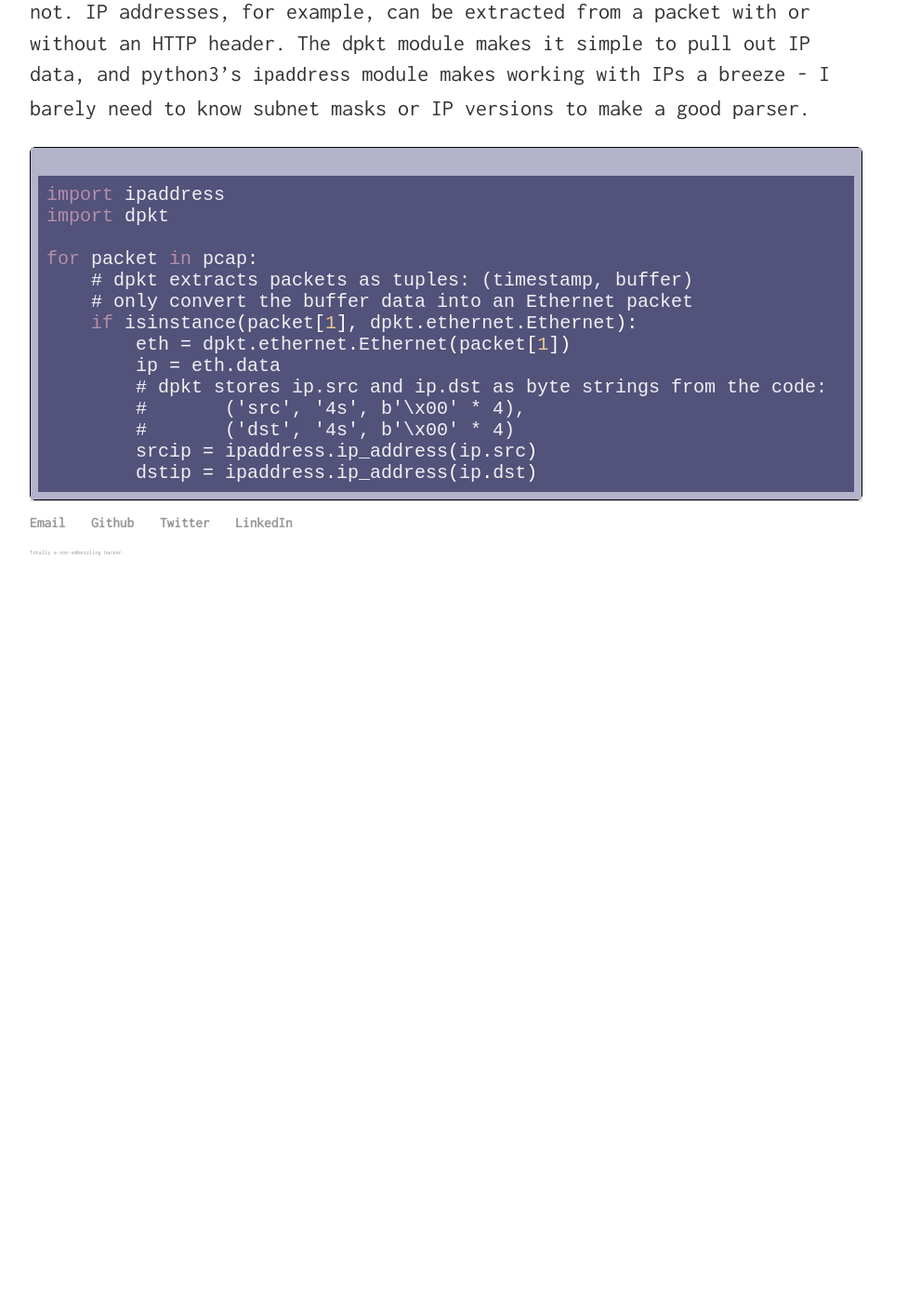
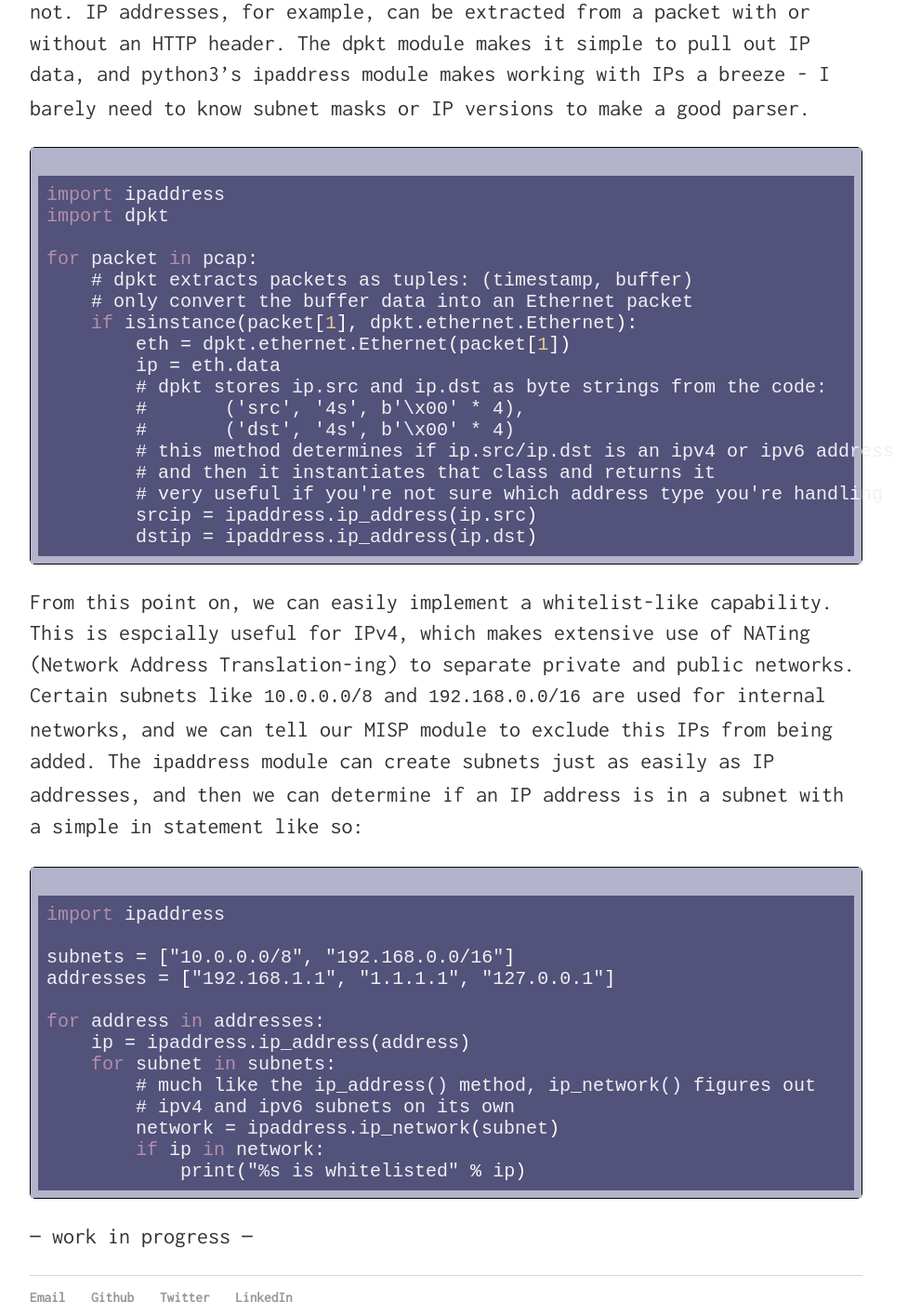
Before and after one commit to infosec-intern/infosec-intern.github.io, a Jekyll site: the page built from _posts/2017-07-18-dpkt-+-python3-pt2.md, in a window 1280 px wide and 1400 px high, scrolled down 1109 px. Shown: the whole window at 93% size, without its empty margins (160-1151 px from the left). Built offline with Jekyll 4.4.1, drawn with Linux system fonts in a browser that asks for light colours; before the commit the page ends 1739 px from its top, so only the background shows below that.

Commit message:
added ipaddress module example

````diff
--- a/_posts/2017-07-18-dpkt-+-python3-pt2.md
+++ b/_posts/2017-07-18-dpkt-+-python3-pt2.md
@@ -18,6 +19,7 @@ raw_data = io.BytesIO(base64.b64decode(data))
 with open(raw_data, "r") as ifile:
     pcap = dpkt.pcap.Reader(ifile)
 ```
+
 And boom! We can start reading from the PCAP file just as if it was written to disk. While writing this blog post, I realized I probably could've done the same thing to get the pyshark module working, but I'll just let that be a lesson for another time.
 Plus, I've enjoyed learning about and using dpkt, and I think after some more practice, I could find some ways to contribute back to the project.
 
@@ -37,6 +39,31 @@ for packet in pcap:
         # dpkt stores ip.src and ip.dst as byte strings from the code:
         #       ('src', '4s', b'\x00' * 4),
         #       ('dst', '4s', b'\x00' * 4)
+        # this method determines if ip.src/ip.dst is an ipv4 or ipv6 address
+        # and then it instantiates that class and returns it
+        # very useful if you're not sure which address type you're handling
         srcip = ipaddress.ip_address(ip.src)
         dstip = ipaddress.ip_address(ip.dst)
 ```
+
+From this point on, we can easily implement a whitelist-like capability.
+This is espcially useful for IPv4, which makes extensive use of NATing (Network Address Translation-ing) to separate private and public networks. Certain subnets like `10.0.0.0/8` and `192.168.0.0/16` are used for internal networks, and we can tell our MISP module to exclude this IPs from being added.
+The `ipaddress` module can create subnets just as easily as IP addresses, and then we can determine if an IP address is in a subnet with a simple `in` statement like so:
+
+``` python
+import ipaddress
+
+subnets = ["10.0.0.0/8", "192.168.0.0/16"]
+addresses = ["192.168.1.1", "1.1.1.1", "127.0.0.1"]
+
+for address in addresses:
+    ip = ipaddress.ip_address(address)
+    for subnet in subnets:
+        # much like the ip_address() method, ip_network() figures out
+        # ipv4 and ipv6 subnets on its own
+        network = ipaddress.ip_network(subnet)
+        if ip in network:
+            print("%s is whitelisted" % ip)
+```
+
+--- work in progress ---
````
Also changed, not shown: other parts of _posts/2017-07-18-dpkt-+-python3-pt2.md (+2 -1 lines).
